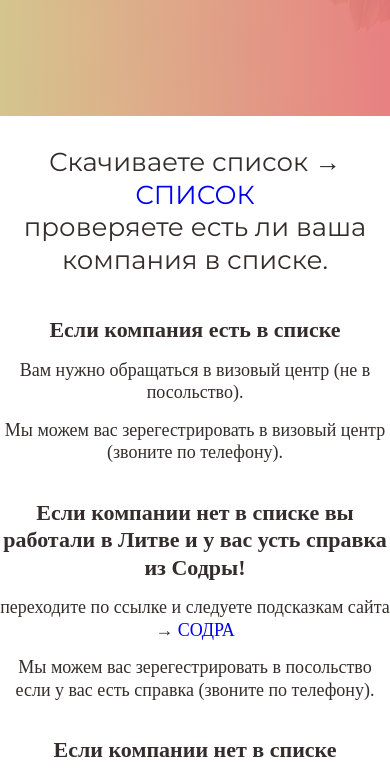
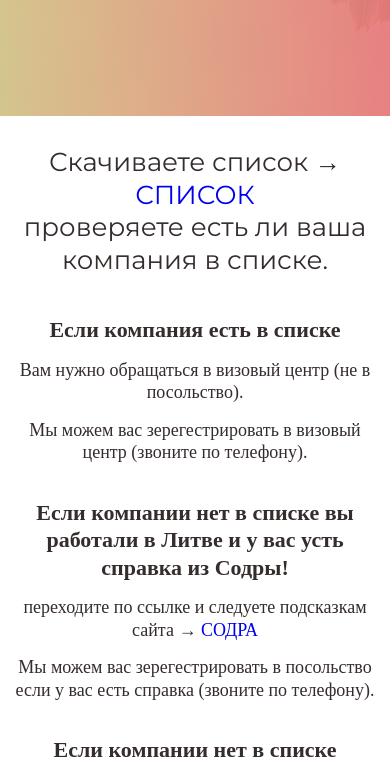
Before and after one commit to antuan159/posolstvo, a website: page src/instruction.html in a window 390 px wide. Shown: the part 561-1337 px from the top of the page. Drawn offline with nearby package versions, Linux system fonts and the light colour scheme; files that its build step writes are made by us from their sources; a web font is replaced by a local one.

Commit message:
add container

```diff
--- a/src/instruction.html
+++ b/src/instruction.html
@@ -58,8 +58,10 @@
     </header>
 
     <main class="main">
+      <div class="container">
+        <div class="row">
+          <div class="col-xs-12">
             <section class="common-section">
-
               <p class="common-section__title">
                 Скачиваете список &#8594;
                 <a class="link common-section__link"
@@ -71,13 +73,12 @@
                 проверяете есть ли ваша компания в списке.
               </p>
               <br>
-
               <p class="common-section__text title">Если компания есть в списке</p>
               <p class="common-section__text">Вам нужно обращаться в визовый центр (не в посольство).</p>
               <p class="common-section__text">Мы можем вас зерегестрировать в визовый центр (звоните по телефону).</p>
               <br>
-
-        <p class="common-section__text title">Если компании нет в списке вы работали в Литве и у вас усть справка из Содры!</p>
+              <p class="common-section__text title">Если компании нет в списке вы работали в Литве и у вас усть справка
+                из Содры!</p>
               <p class="common-section__text">
                 переходите по ссылке и следуете подсказкам сайта &#8594;
                 <a class="link common-section__link"
@@ -86,15 +87,18 @@
                   СОДРА
                 </a>
               </p>
-        <p class="common-section__text">Мы можем вас зерегестрировать в посольство если у вас есть справка (звоните по телефону).</p>
+              <p class="common-section__text">Мы можем вас зерегестрировать в посольство если у вас есть справка
+                (звоните по телефону).</p>
               <br>
-
               <p class="common-section__text title">Если компании нет в списке</p>
               <p class="common-section__text">
                 Вам нужно позвонить вашему работодателю и попросить чтобы он
                 поставил вас на очередь в консульство в Украине.
               </p>
             </section>
+          </div>
+        </div>
+      </div>
     </main>
 
     <footer class="footer">
```
Also changed, not shown: build/instruction.html. Lines whose indentation alone changed are shown as unchanged.
